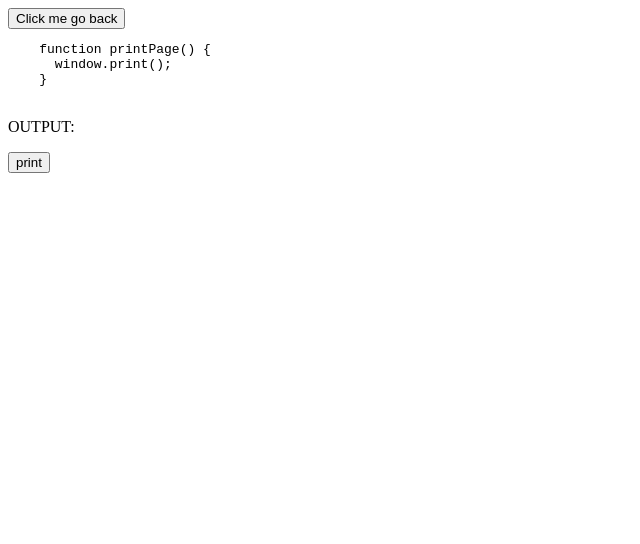
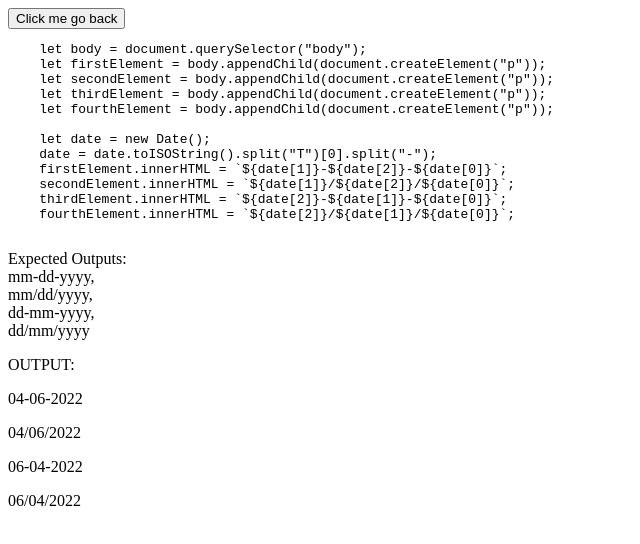
Before and after one commit to Profana92/JS-excercises, a plain HTML site: page task3/task3.html in a window 1280 px wide. Shown: the whole page, without its empty margins (0-640 px from the left). Drawn offline with Linux system fonts and the light colour scheme.

Commit message:
task 3 & 4

```diff
--- a/task3/task3.html
+++ b/task3/task3.html
@@ -11,13 +11,26 @@
 
 <body>
   <button onclick="window.location.href='../index.html'">Click me go back</button>
-  <code><pre>
-    function printPage() {
-      window.print();
-    }
+  <pre>
+    let body = document.querySelector("body");
+    let firstElement = body.appendChild(document.createElement("p"));
+    let secondElement = body.appendChild(document.createElement("p"));
+    let thirdElement = body.appendChild(document.createElement("p"));
+    let fourthElement = body.appendChild(document.createElement("p"));
+
+    let date = new Date();
+    date = date.toISOString().split("T")[0].split("-");
+    firstElement.innerHTML = `${date[1]}-${date[2]}-${date[0]}`;
+    secondElement.innerHTML = `${date[1]}/${date[2]}/${date[0]}`;
+    thirdElement.innerHTML = `${date[2]}-${date[1]}-${date[0]}`;
+    fourthElement.innerHTML = `${date[2]}/${date[1]}/${date[0]}`;
     </pre></code>
+    Expected Outputs: <br />
+    mm-dd-yyyy,<br />
+    mm/dd/yyyy, <br />
+    dd-mm-yyyy,<br />
+    dd/mm/yyyy</code>
   <p> OUTPUT:</p>
-  <button onclick="printPage()">print</button>
 </body>
 
 </html>
--- a/task3/task3main.js
+++ b/task3/task3main.js
@@ -0,0 +1,17 @@
+// >Expected Outputs: <br />
+// mm-dd-yyyy,<br />
+// mm/dd/yyyy, <br />
+// dd-mm-yyyy,<br />
+// dd/mm/yyyy</code
+let body = document.querySelector("body");
+let firstElement = body.appendChild(document.createElement("p"));
+let secondElement = body.appendChild(document.createElement("p"));
+let thirdElement = body.appendChild(document.createElement("p"));
+let fourthElement = body.appendChild(document.createElement("p"));
+
+let date = new Date();
+date = date.toISOString().split("T")[0].split("-");
+firstElement.innerHTML = `${date[1]}-${date[2]}-${date[0]}`;
+secondElement.innerHTML = `${date[1]}/${date[2]}/${date[0]}`;
+thirdElement.innerHTML = `${date[2]}-${date[1]}-${date[0]}`;
+fourthElement.innerHTML = `${date[2]}/${date[1]}/${date[0]}`;
```
Also changed, not shown: index.html (+41 -17 lines).
